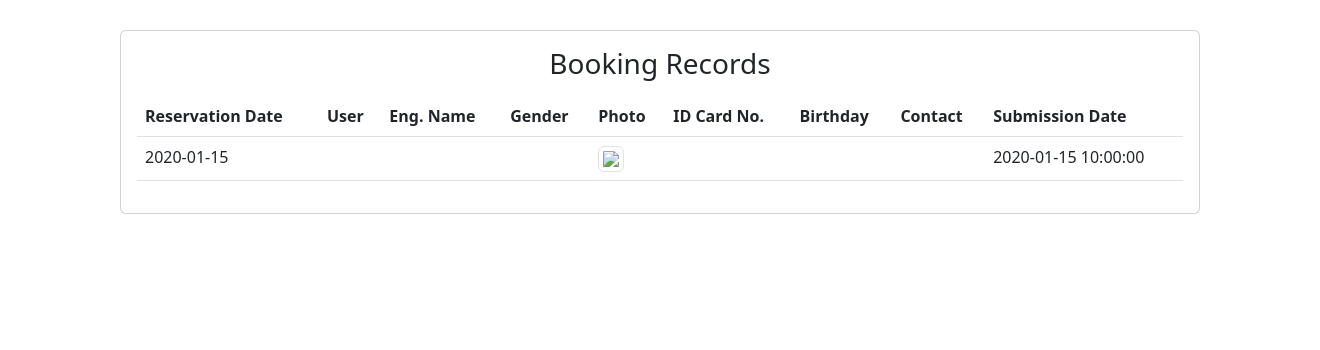
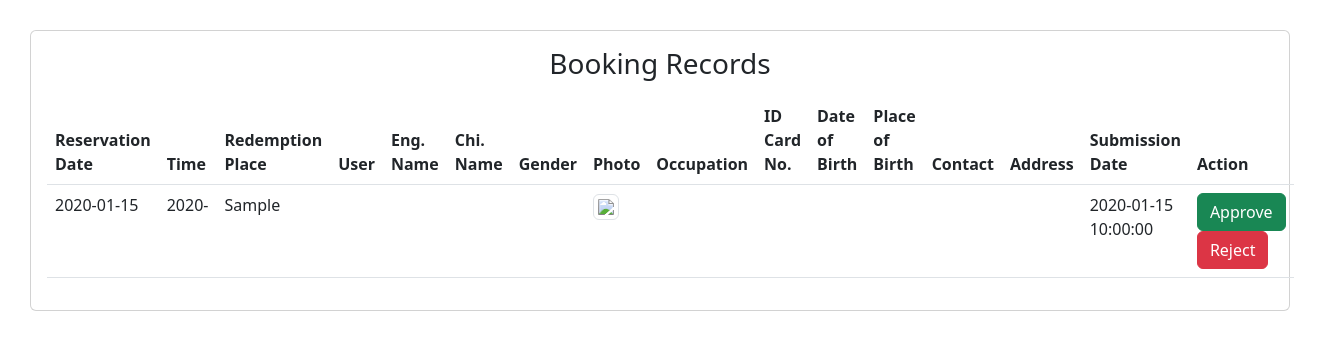
Before and after one commit to ma200415/security, a PHP site: page /bookings.php in a window 1320 px wide. Shown: the part 57-407 px from the top of the page. Run offline with PHP 8.4, Linux system fonts and the light colour scheme; a user stored in the database is signed in; data comes from the database, SQL or seed files in the repository; tables that the repository leaves empty hold one stand-in row (values such as "Sample post").

Commit message:
handling appointment action
todo email

```diff
--- a/bookings.php
+++ b/bookings.php
@@ -8,7 +8,13 @@ redirectHomeIfNotLoggedIn(["admin"]);
 </head>
 
 <body>
-	<div class="container-sm" style="padding: 30px;">
+	<script>
+		function submitAction() {
+			return confirm("Confirm")
+		}
+	</script>
+
+	<div class="container-fluid" style="padding: 30px;">
 		<div class="col" style="margin: auto;">
 			<div class="card">
 				<div class="card-body">
@@ -19,31 +25,45 @@ redirectHomeIfNotLoggedIn(["admin"]);
 						<thead>
 							<tr>
 								<th scope="col">Reservation Date</th>
+								<th scope="col">Time</th>
+								<th scope="col">Redemption Place</th>
 								<th scope="col">User</th>
 								<th scope="col">Eng. Name</th>
+								<th scope="col">Chi. Name</th>
 								<th scope="col">Gender</th>
 								<th scope="col">Photo</th>
+								<th scope="col">Occupation</th>
 								<th scope="col">ID Card No.</th>
-								<th scope="col">Birthday</th>
+								<th scope="col">Date of Birth</th>
+								<th scope="col">Place of Birth</th>
 								<th scope="col">Contact</th>
+								<th scope="col">Address</th>
 								<th scope="col">Submission Date</th>
+								<th scope="col">Action</th>
 							</tr>
 						</thead>
 						<tbody>
 							<?php
 							$dbh = pdo();
-							$sql = 'SELECT (SELECT email FROM user WHERE id=user) user, engName, idNo, gender, photo, birthday, contact, reservationDate, iv, cdate FROM booking ORDER BY reservationDate DESC';
+							$sql = 'SELECT *, (SELECT email FROM user WHERE id=user) userEmail FROM booking ORDER BY reservationDate DESC';
 							$sth = $dbh->prepare($sql);
 							$sth->execute();
 							$bookings = $sth->fetchAll();
 
 							foreach ($bookings as $key => $value) {
-								list($engName, $idCardNo, $gender, $photo, $birthday, $contact) = decryptData([$value["engName"], $value["idNo"], $value["gender"], $value["photo"], $value["birthday"], $value["contact"]], $value["iv"]);
+								list($engName, $chiName, $idCardNo, $gender, $photo, $occupation, $birthday, $birthPlace, $contact, $address) =
+									decryptData([
+										$value["engName"], $value["chiName"], $value["idNo"], $value["gender"], $value["photo"],
+										$value["occupation"], $value["birthday"], $value["birthPlace"], $value["contact"], $value["address"]
+									], $value["iv"]);
 							?>
 								<tr>
 									<td><?php echo $value["reservationDate"] ?></td>
-									<td><?php echo $value["user"] ?></td>
+									<td><?php echo $value["reservationTime"] ?></td>
+									<td><?php echo $value["redemptionPlace"] ?></td>
+									<td><?php echo $value["userEmail"] ?></td>
 									<td><?php echo $engName ?></td>
+									<td><?php echo $chiName ?></td>
 									<td><?php echo $gender ?></td>
 									<td>
 										<a href="#" data-bs-toggle="modal" data-bs-target="#photoModal<?php echo $key ?>">
@@ -67,10 +87,21 @@ redirectHomeIfNotLoggedIn(["admin"]);
 											</div>
 										</div>
 									</td>
+									<td><?php echo $occupation ?></td>
 									<td><?php echo $idCardNo ?></td>
 									<td><?php echo $birthday ?></td>
+									<td><?php echo $birthPlace ?></td>
 									<td><?php echo $contact ?></td>
+									<td><?php echo $address ?></td>
 									<td><?php echo $value["cdate"] ?></td>
+									<td>
+										<div class="d-grid gap-2 d-md-block">
+											<form action="<?php echo $_SERVER["PHP_SELF"] ?>" onsubmit="return submitAction()">
+												<button name="approve" type="submit" class="btn btn-success">Approve</button>
+												<button name="reject" type="submit" class="btn btn-danger">Reject</button>
+											</form>
+										</div>
+									</td>
 								</tr>
 							<?php
 							}
--- a/id_card_booking.sql
+++ b/id_card_booking.sql
@@ -3,7 +3,7 @@
 -- https://www.phpmyadmin.net/
 --
 -- 主機： 127.0.0.1
--- 產生時間： 2022 年 09 月 06 日 15:52
+-- 產生時間： 2022 年 09 月 06 日 17:57
 -- 伺服器版本： 10.4.24-MariaDB
 -- PHP 版本： 8.1.6
 
@@ -41,8 +41,10 @@ CREATE TABLE `booking` (
   `birthPlace` varchar(255) NOT NULL,
   `contact` varchar(255) NOT NULL,
   `reservationDate` date NOT NULL,
+  `reservationTime` varchar(5) NOT NULL,
   `redemptionPlace` varchar(255) NOT NULL,
   `iv` varchar(255) NOT NULL,
+  `status` varchar(20) DEFAULT NULL,
   `cdate` datetime NOT NULL DEFAULT current_timestamp()
 ) ENGINE=InnoDB DEFAULT CHARSET=utf8mb4;
 
@@ -119,7 +121,7 @@ ALTER TABLE `user`
 -- 使用資料表自動遞增(AUTO_INCREMENT) `booking`
 --
 ALTER TABLE `booking`
-  MODIFY `id` int(11) NOT NULL AUTO_INCREMENT, AUTO_INCREMENT=36;
+  MODIFY `id` int(11) NOT NULL AUTO_INCREMENT, AUTO_INCREMENT=44;
 
 --
 -- 使用資料表自動遞增(AUTO_INCREMENT) `user`
--- a/navbar.php
+++ b/navbar.php
@@ -131,6 +131,11 @@ function regexDate()
 	return "([0-9]{4}-[0-9]{2}-[0-9]{2})";
 }
 
+function regexTime()
+{
+	return "(^(([0-1]{0,1}[0-9])|(2[0-3])):[0-5]{0,1}[0-9]$)";
+}
+
 function minBirthday()
 {
 	return date("Y-m-d", strtotime("-150 Years"));
@@ -143,12 +148,22 @@ function maxBirthday()
 
 function minReservationDate()
 {
-	return date("Y-m-d", strtotime("+3 Day"));
+	return date("Y-m-d", strtotime("+7 Day"));
 }
 
 function maxReservationDate()
 {
-	return date("Y-m-d", strtotime("+6 Months"));
+	return date("Y-m-d", strtotime("+3 Months"));
+}
+
+function minReservationTime()
+{
+	return "09:00";
+}
+
+function maxReservationTime()
+{
+	return "17:00";
 }
 
 function encryptData(array $plaintexts)
```
Also changed, not shown: bookingform.php (+57 -16 lines).
